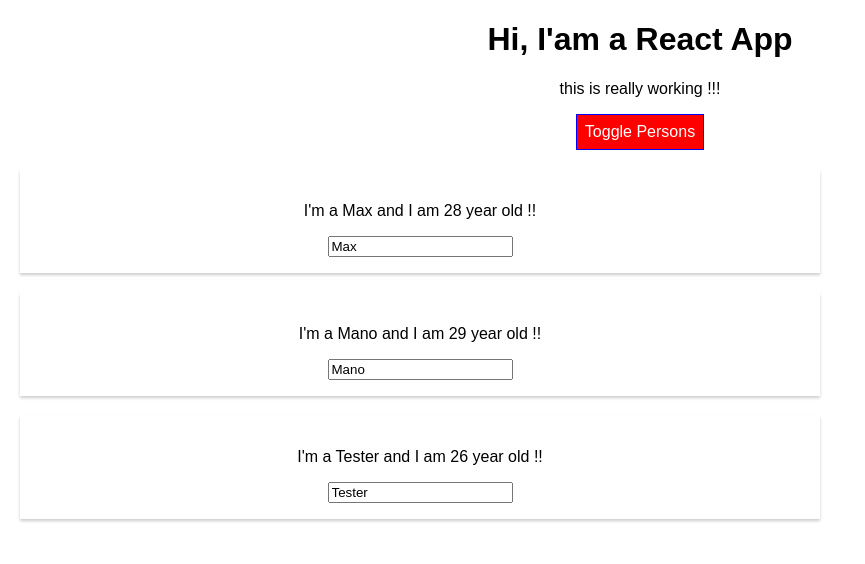
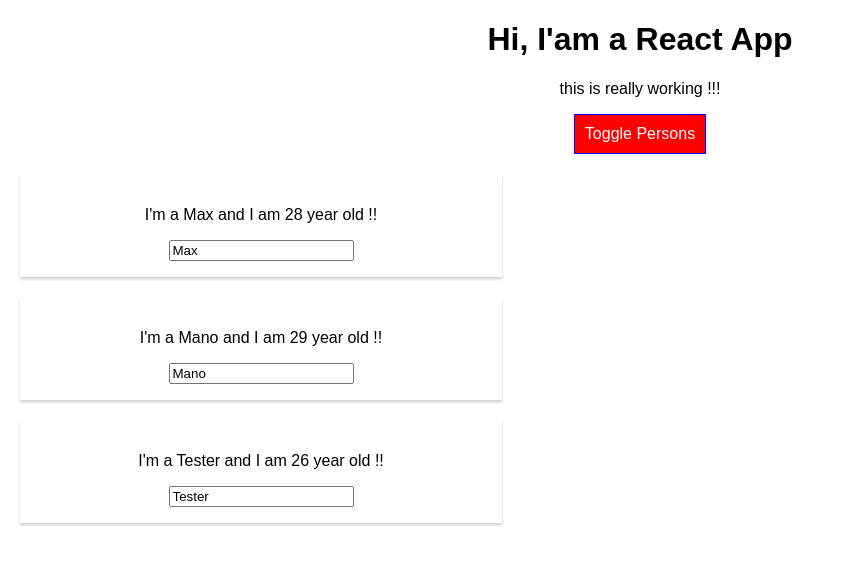
Before and after one commit to kvmanohar/react-complete-guide, a React (Create React App) app: page / in a window 1280 px wide. Both pictures are taken after a click on the button "Toggle Persons". Shown: the top 564 px of the page, without its empty margins (0-865 px from the left). Built offline with nearby package versions, Linux system fonts and the light colour scheme.

Commit message:
converted all css to module.css

```diff
--- a/src/App.jsx
+++ b/src/App.jsx
@@ -36,16 +36,9 @@
 		this.setState({ persons: persons });
 	};
 	render() {
-		const buttonStyle = {
-			backgroundColor: 'green',
-			color: 'white',
-			font: 'inherit',
-			border: '1px solid blue',
-			padding: '8px',
-			cursor: 'pointer'
-		};
+		let persons = null;
+		let btnClass = '';
 
-		let persons = null;
 		if (this.state.showPersons) {
 			persons = (
 				<div>
@@ -63,7 +56,7 @@
 				</div>
 			);
 
-			buttonStyle.backgroundColor = 'red';
+			btnClass = cssStyles.Red;
 		}
 
 		const classes = [];
@@ -79,7 +72,7 @@
 			<div className={cssStyles.App}>
 				<h1>Hi, I'am a React App</h1>
 				<p className={classes.join(' ')}>this is really working !!!</p>
-				<button style={buttonStyle} onClick={this.tooglePersonsHandler}>
+				<button className={btnClass} onClick={this.tooglePersonsHandler}>
 					Toggle Persons
 				</button>
 				{persons}
--- a/src/App.module.css
+++ b/src/App.module.css
@@ -9,3 +9,26 @@
 .bold {
 	font-weight: bold;
 }
+
+.App button {
+	border: 1px solid blue;
+	padding: 10px;
+	background-color: green;
+	color: white;
+	font: inherit;
+	cursor: pointer;
+}
+
+.App button:hover {
+	background-color: lightgreen;
+	color: black;
+}
+
+.App button.Red {
+	background-color: red;
+}
+
+.App button.Red:hover {
+	background-color: salmon;
+	color: black;
+}
--- a/src/Person/Person.jsx
+++ b/src/Person/Person.jsx
@@ -1,9 +1,9 @@
 import React from 'react';
+import cssStyles from './Person.module.css';
 
-import './Person.css';
 const person = (props) => {
 	return (
-		<div className="Person">
+		<div className={cssStyles.Person}>
 			<p onClick={props.click}>
 				I'm a {props.name} and I am {props.age} year old !!
 			</p>
--- a/src/Person/Person.css
+++ b/src/Person/Person.module.css
@@ -6,3 +6,9 @@
 	padding: 16px;
 	text-align: center;
 }
+
+@media (min-width: 500px) {
+	.Person {
+		width: 450px;
+	}
+}
```
